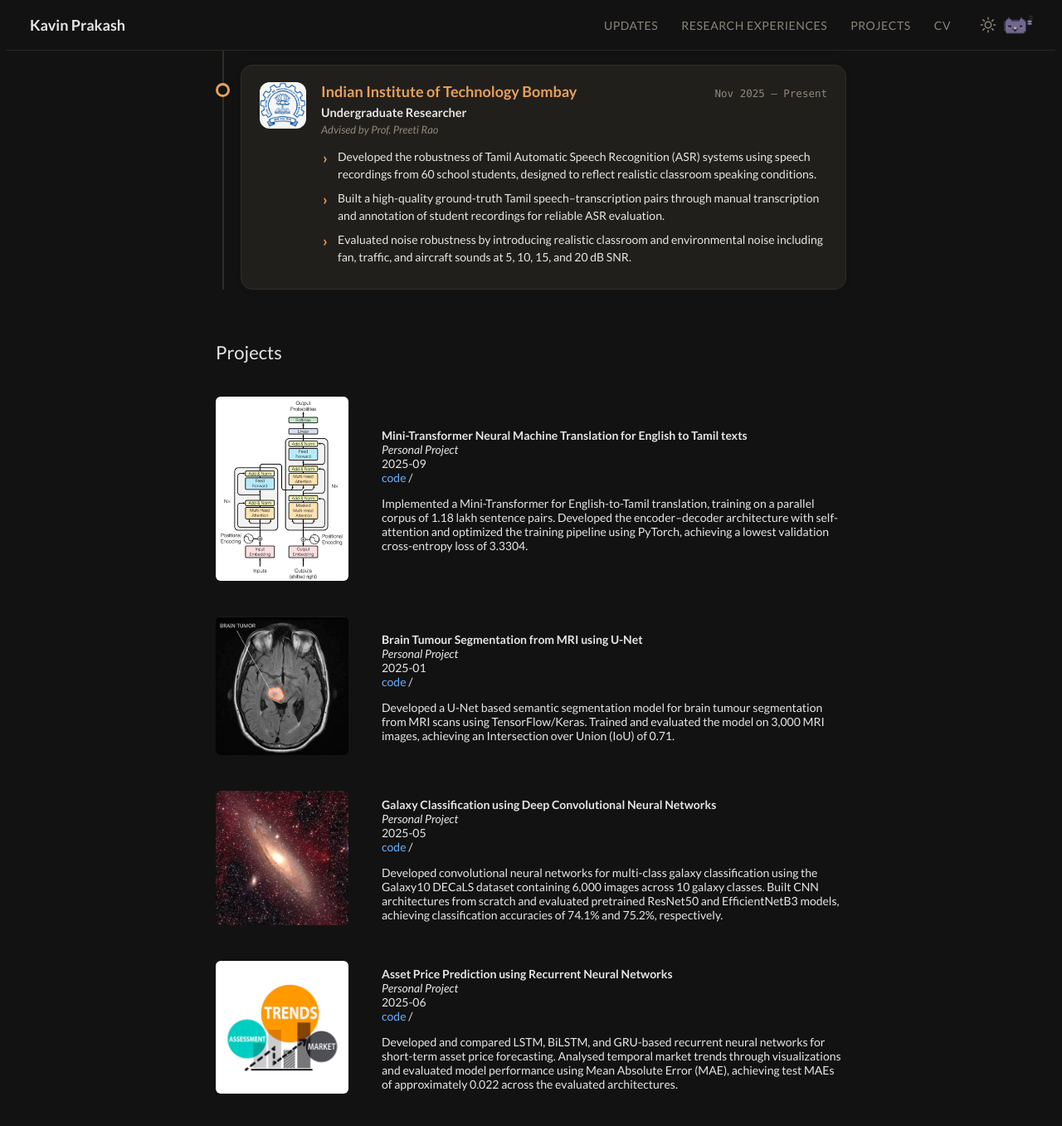
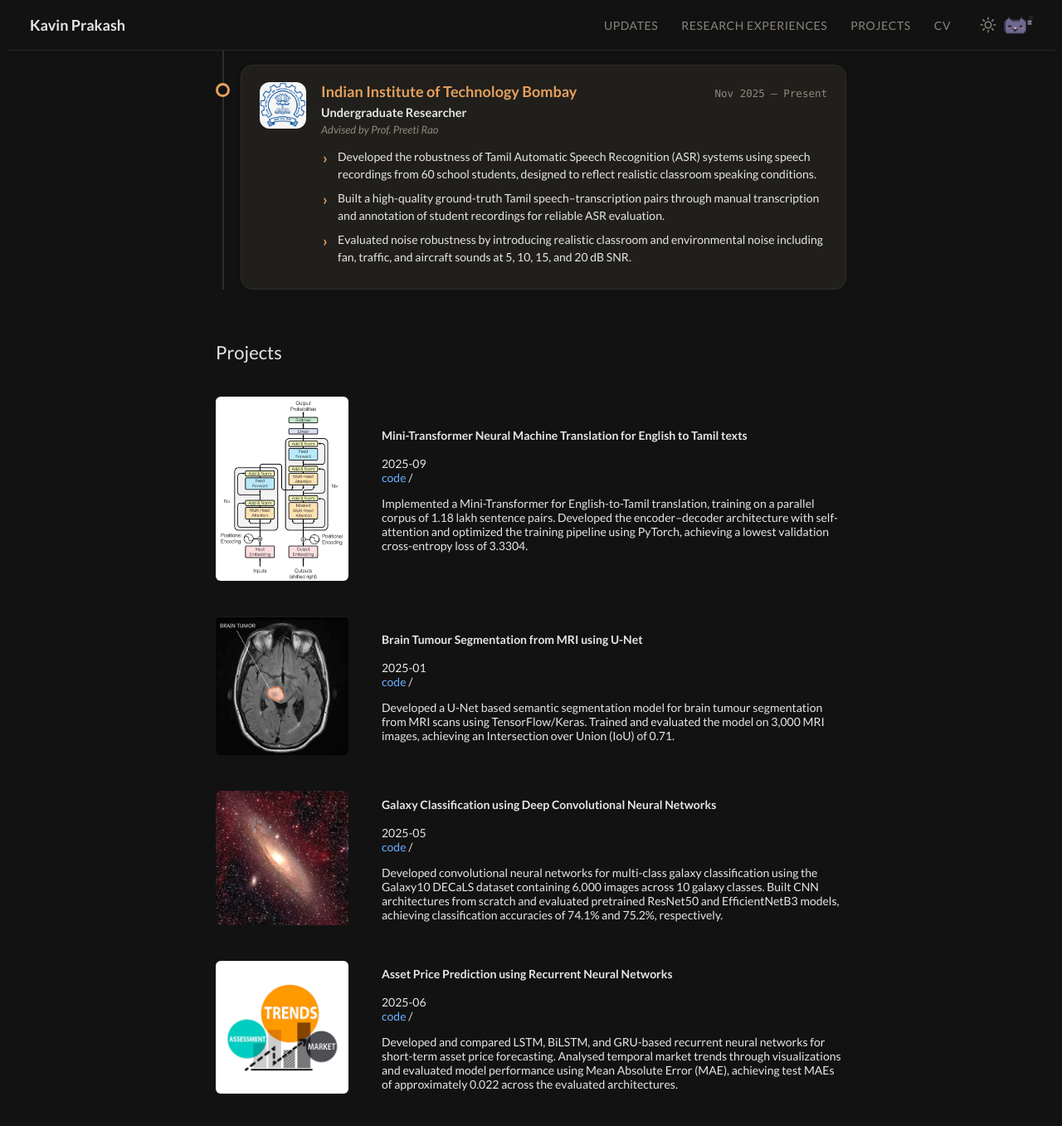
Before and after one commit to kavin0301p/kavin0301p.github.io, a Jekyll site: the page built from _posts/2023-08-28-3dgaussians.markdown, in a window 1280 px wide and 1400 px high, scrolled down 1229 px. Shown: the top 1357 px of the window at 83% size. Built offline with Jekyll 4.4.1, drawn with Linux system fonts in a browser that asks for light colours.

Commit message:
Remove 'Personal Project' labels from project listings
Commented out 'Personal Project' labels for multiple projects.

```diff
--- a/_layouts/default.html
+++ b/_layouts/default.html
@@ -284,7 +284,7 @@
     <td style="padding:2.5%;width:75%;vertical-align:middle">
       <h3>Mini-Transformer Neural Machine Translation for English to Tamil texts</h3>
       <br>
-      <em>Personal Project</em>
+      <!--<em>Personal Project</em>-->
       <br>
       2025-09
       <br>
@@ -302,7 +302,7 @@
     <td style="padding:2.5%;width:75%;vertical-align:middle">
       <h3>Brain Tumour Segmentation from MRI using U-Net</h3>
       <br>
-      <em>Personal Project</em>
+      <!--<em>Personal Project</em>-->
       <br>
       2025-01
       <br>
@@ -320,7 +320,7 @@
     <td style="padding:2.5%;width:75%;vertical-align:middle">
       <h3>Galaxy Classification using Deep Convolutional Neural Networks</h3>
       <br>
-      <em>Personal Project</em>
+      <!--<em>Personal Project</em>-->
       <br>
       2025-05
       <br>
@@ -338,7 +338,7 @@
     <td style="padding:2.5%;width:75%;vertical-align:middle">
       <h3>Asset Price Prediction using Recurrent Neural Networks</h3>
       <br>
-      <em>Personal Project</em>
+     <!-- <em>Personal Project</em>-->
       <br>
       2025-06
       <br>
```
